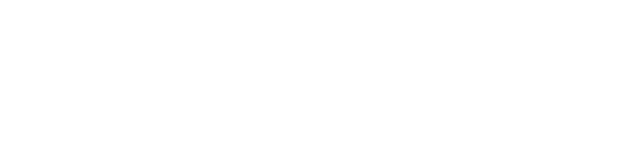
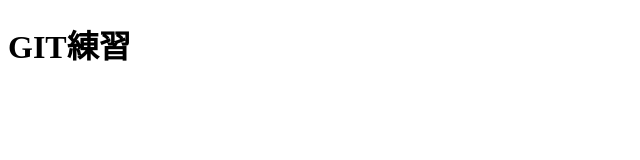
Before and after one commit to ERIC955/20230921, a plain HTML site: page index.html in a window 1280 px wide. Shown: the whole page, without its empty margins (0-640 px from the left). Drawn offline with Linux system fonts and the light colour scheme.

Commit message:
第二次練習

```diff
--- a/index.html
+++ b/index.html
@@ -6,6 +6,7 @@
     <title>Document</title>
 </head>
 <body>
-
+    <h1>GIT練習
+    </h1>
 </body>
 </html>
```
